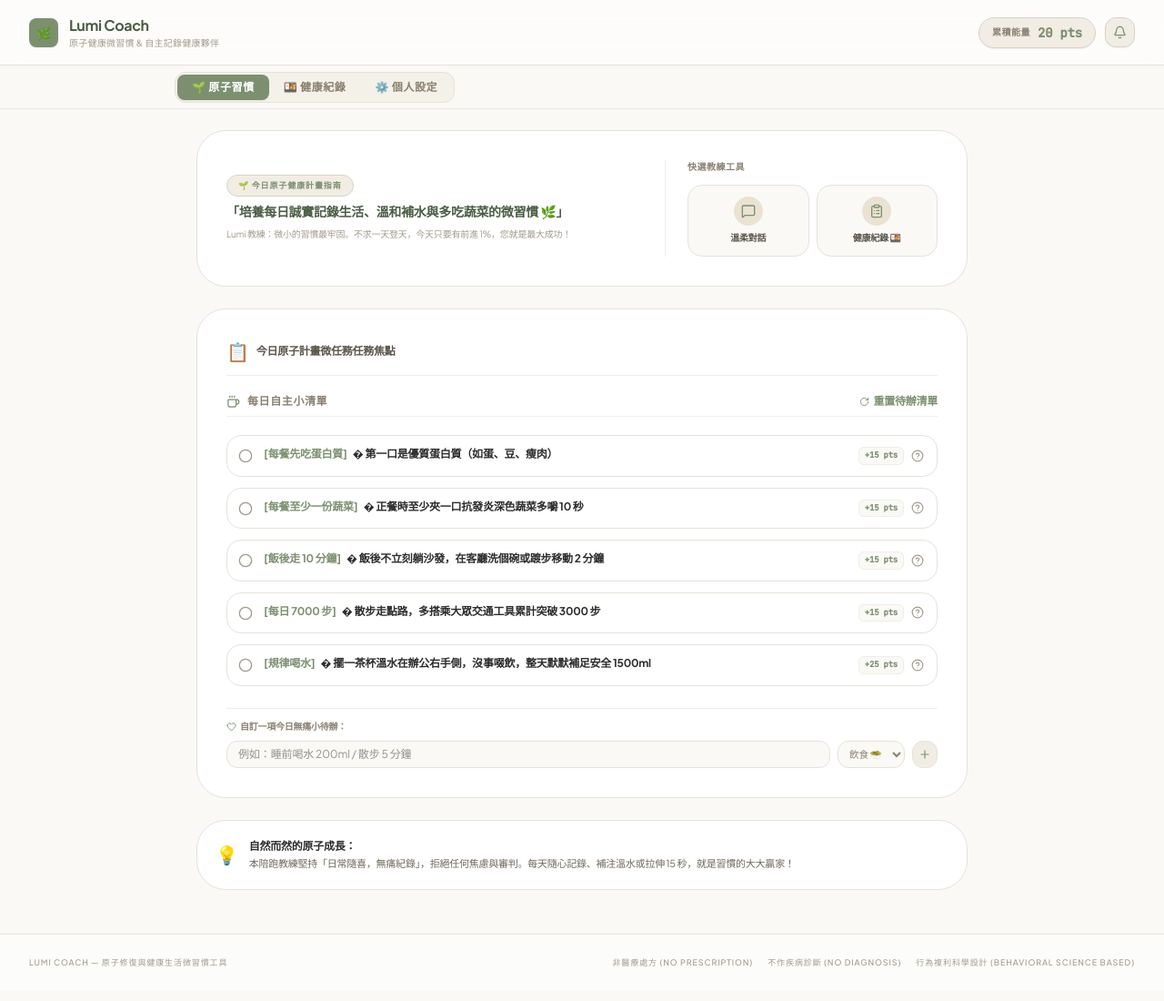
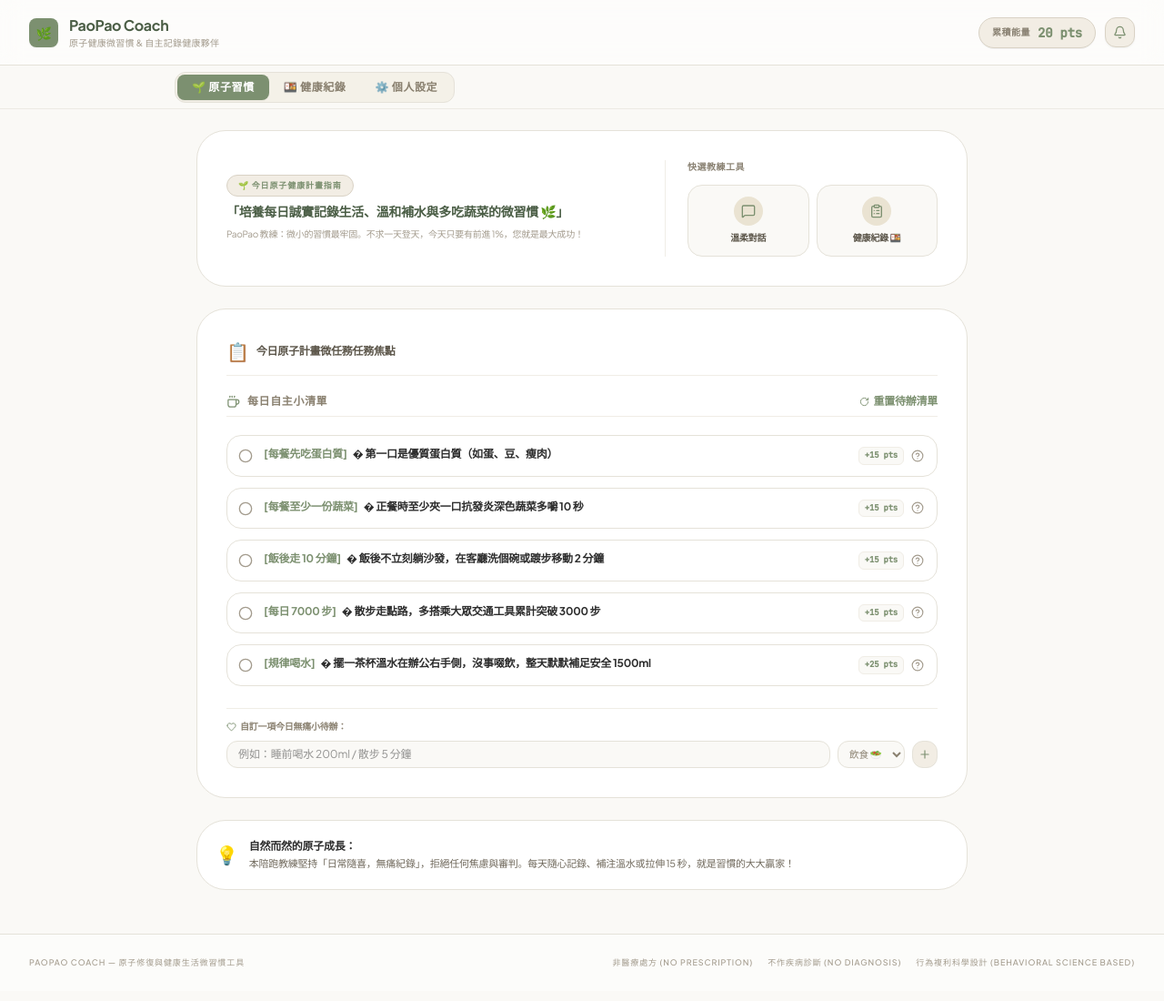
Before and after one commit to BettyYang-clarity/PaoPao-Coach, a React (Vite) app: page / in a window 1280 px wide. Shown: the top 1100 px of the page at 91% size. Built offline with nearby package versions, Linux system fonts and the light colour scheme.

Commit message:
refactor: rename application to PaoPao Coach
Update application branding and UI labels from Lumi Coach to PaoPao Coach across metadata, configuration, and interface elements.

```diff
--- a/metadata.json
+++ b/metadata.json
@@ -1,5 +1,5 @@
 {
-  "name": "AI 健康陪跑教練",
+  "name": "PaoPao Coach",
   "description": "具備高同理心與原子習慣設計的 AI 健康、體重與飲食管理陪跑教練",
   "requestFramePermissions": [],
   "majorCapabilities": ["MAJOR_CAPABILITY_SERVER_SIDE_GEMINI_API"]
--- a/package.json
+++ b/package.json
@@ -1,5 +1,5 @@
 {
-  "name": "react-example",
+  "name": "habitcoach",
   "private": true,
   "version": "0.0.0",
   "type": "module",
--- a/src/App.tsx
+++ b/src/App.tsx
@@ -268,7 +268,7 @@ export default function App() {
           </div>
           <div>
             <h1 className="font-sans text-base font-bold tracking-tight text-brand-olive flex items-center gap-1.5">
-              Lumi Coach
+              PaoPao Coach
             </h1>
             <p className="text-[10px] text-brand-ash font-sans tracking-wide">
               原子健康微習慣 & 自主記錄健康夥伴
@@ -383,7 +383,7 @@ export default function App() {
                     {state.profile.customGoal ? `「${state.profile.customGoal}」` : "「歡迎點擊個人設定，開啟專屬您的無痛小習慣之旅 ☘️」"}
                   </h2>
                   <p className="text-[10px] text-brand-ash leading-relaxed">
-                    Lumi 教練：微小的習慣最牢固。不求一天登天，今天只要有前進 1%，您就是最大成功！
+                    PaoPao 教練：微小的習慣最牢固。不求一天登天，今天只要有前進 1%，您就是最大成功！
                   </p>
                 </div>
 
@@ -401,7 +401,7 @@ export default function App() {
                       id="btn-coach-chat"
                       onClick={() => setShowChatModal(true)}
                       className="p-3 bg-brand-cream hover:bg-[#F3EFE6] border border-brand-border rounded-2xl flex flex-col items-center justify-center text-center gap-1.5 cursor-pointer transition-all hover:-translate-y-0.5 shadow-3xs hover:shadow-2xs"
-                      title="Lumi 溫柔對話"
+                      title="PaoPao 溫柔對話"
                     >
                       <div className="w-8 h-8 rounded-full bg-[#EAE3D2] flex items-center justify-center text-brand-green">
                         <MessageSquare size={16} />
@@ -510,7 +510,7 @@ export default function App() {
             <div className="flex items-center justify-between pb-3 border-b border-brand-border-light flex-shrink-0">
               <div className="flex items-center gap-2">
                 <span className="text-lg">💬</span>
-                <h3 className="font-sans text-sm font-bold text-brand-text">與 Lumi Coach 溫柔漫談</h3>
+                <h3 className="font-sans text-sm font-bold text-brand-text">與 PaoPao Coach 溫柔漫談</h3>
               </div>
               <button
                 id="btn-close-chat"
@@ -536,7 +536,7 @@ export default function App() {
 
             {/* Footer */}
             <div className="pt-3 border-t border-brand-border-light text-center text-[9px] text-[#A39B8D] flex-shrink-0">
-              Lumi 教練為你提供無判決、極致包容、純溫暖的健康對話支持。
+              PaoPao 教練為你提供無判決、極致包容、純溫暖的健康對話支持。
             </div>
 
           </div>
@@ -545,7 +545,7 @@ export default function App() {
 
       {/* 3. Bottom Disclaimer / Safe Zone Footer */}
       <footer className="mt-12 py-6 px-8 flex flex-col sm:flex-row items-center justify-between border-t border-brand-border text-[9px] text-brand-ash font-medium tracking-widest uppercase bg-white/50 w-full gap-3">
-        <span>Lumi Coach — 原子修復與健康生活微習慣工具</span>
+        <span>PaoPao Coach — 原子修復與健康生活微習慣工具</span>
         <div className="flex flex-wrap justify-center gap-4 text-center sm:text-right">
           <span>非醫療處方 (No Prescription)</span>
           <span>不作疾病診斷 (No Diagnosis)</span>
```
